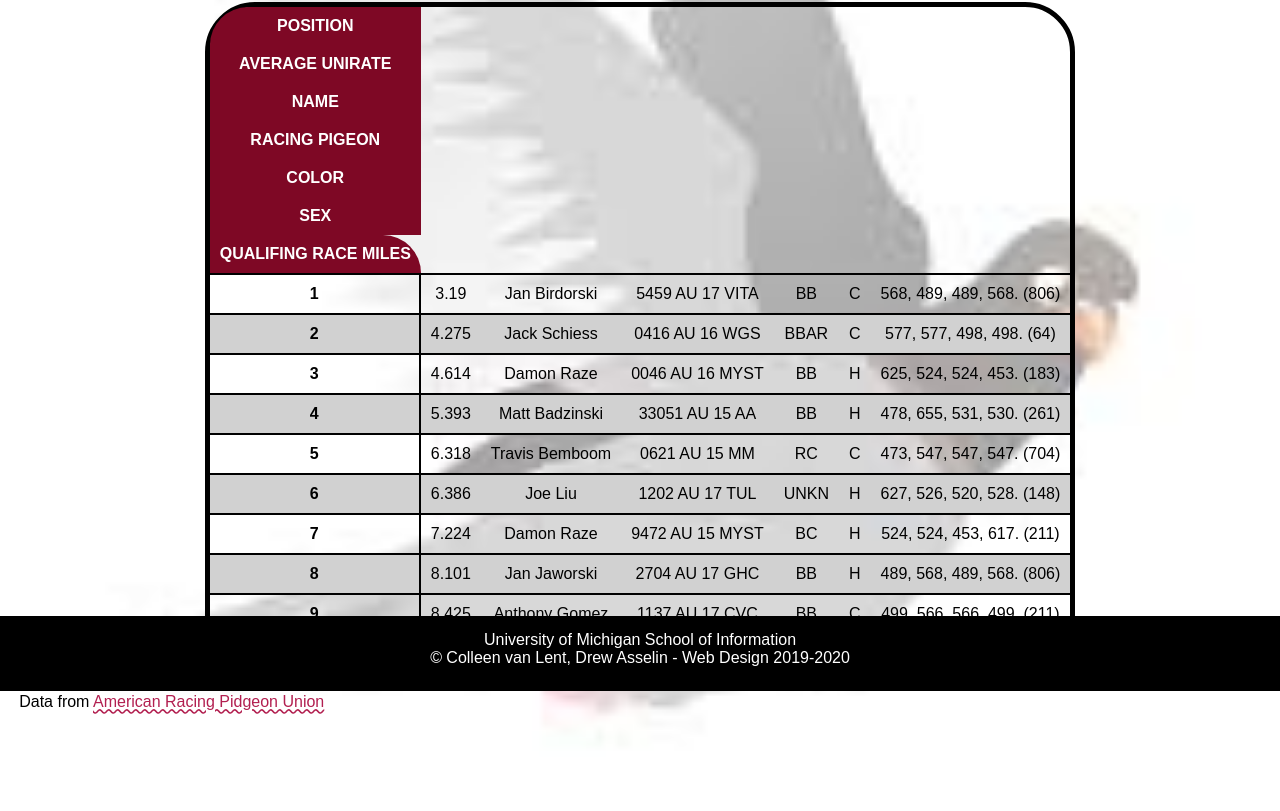
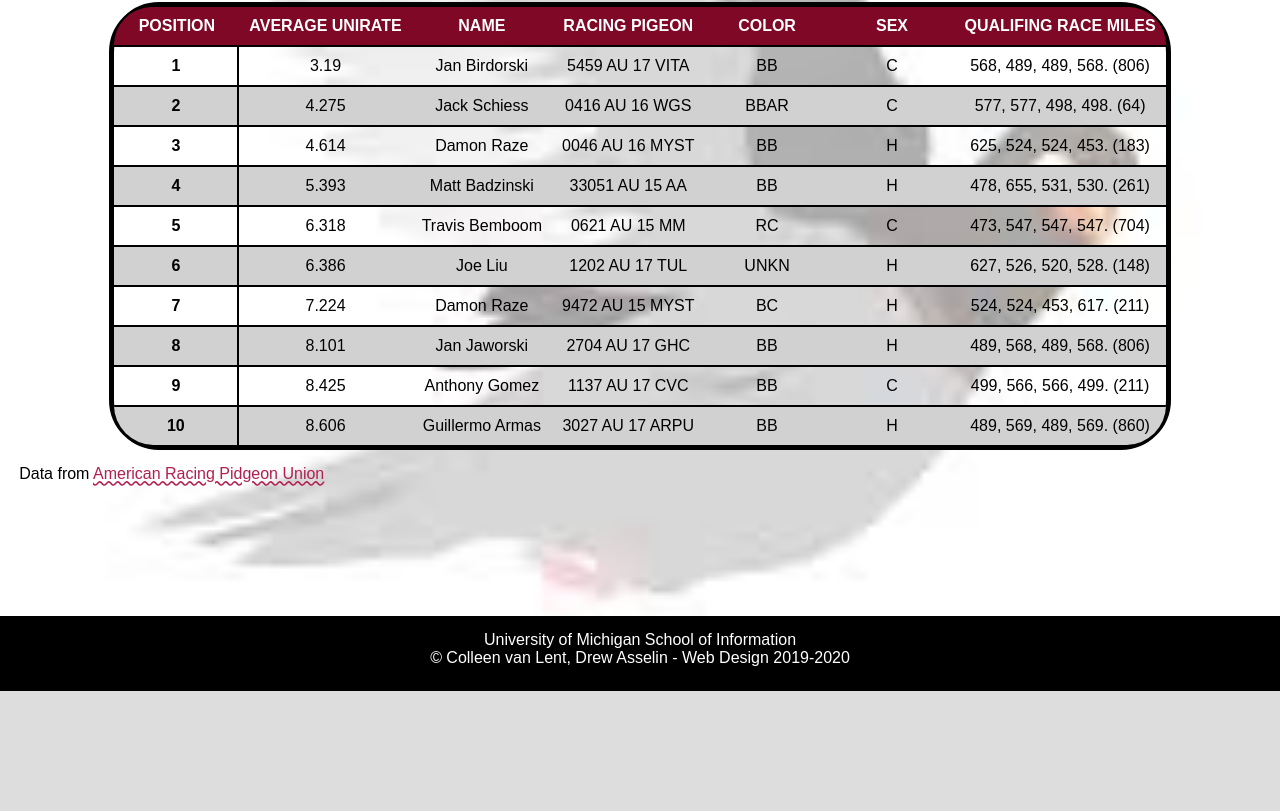
Before and after one commit to hyutingg/homework4-2021, a plain HTML site: page index.html in a window 1280 px wide. Shown: the part 109-920 px from the top of the page. After the commit the page ends 800 px from the top, so only its background shows below. Drawn offline with Linux system fonts and the light colour scheme; a web font is replaced by a local one.

Commit message:
Add files via upload

```diff
--- a/css/style.css
+++ b/css/style.css
@@ -83,8 +83,7 @@ td{
   padding: 10px;
   background-color: #7e0825;
   text-transform: uppercase;
-  display: grid;
-  place-content: center;
+  text-align: center;
 
 }
 
```
